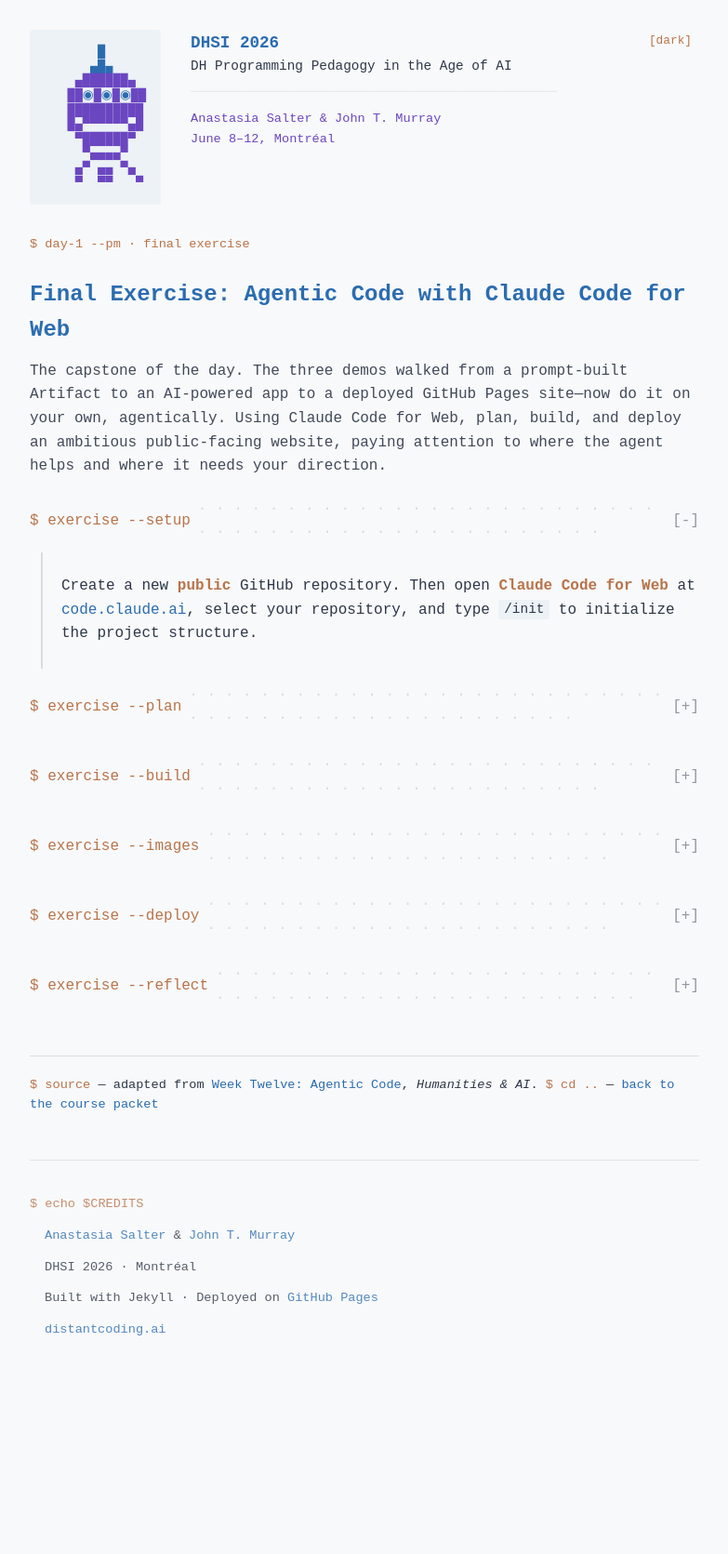
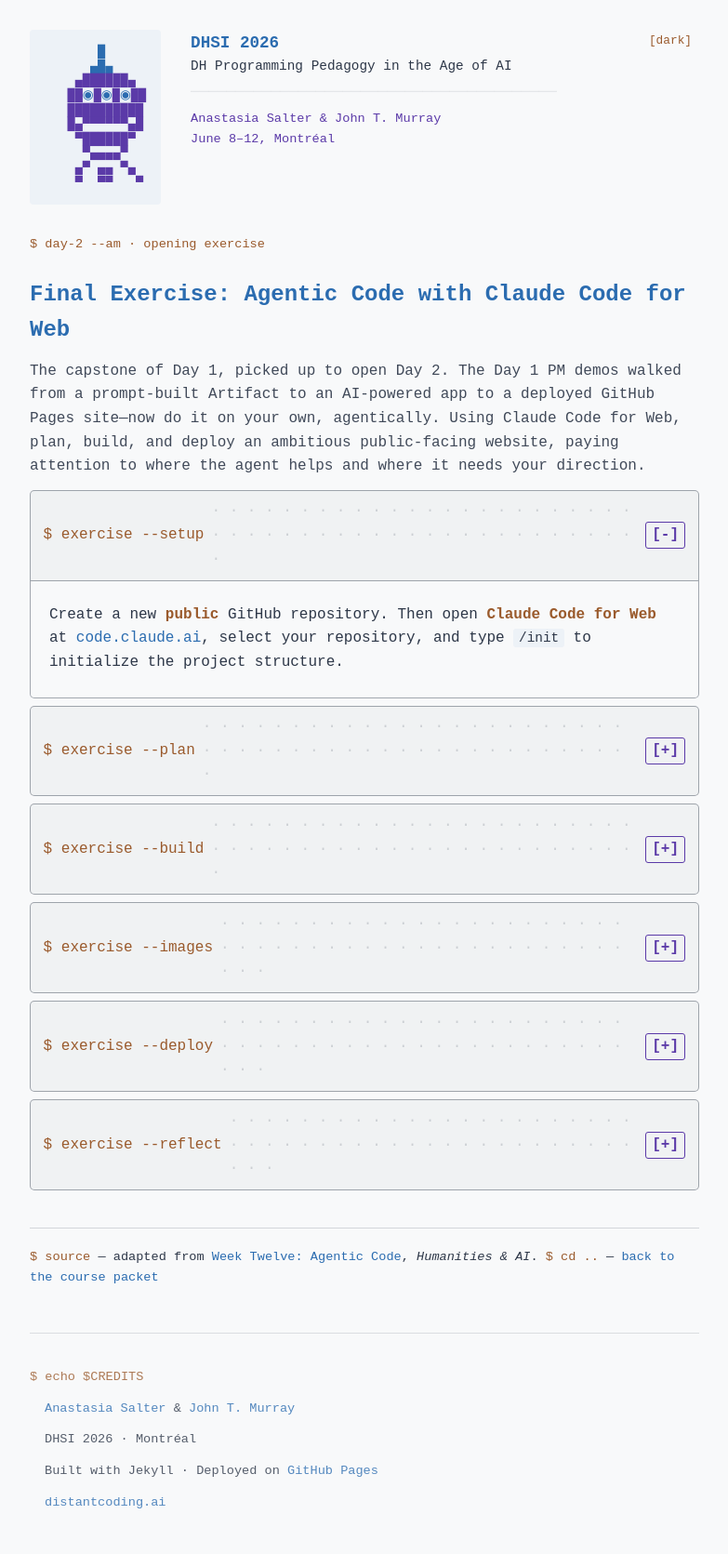
Before and after one commit to AMSUCF/DHSI_DH_AI_2026, a Jekyll site: the page built from final-exercise.md, in a window 1280 px wide. Shown: the whole page at 93% size, without its empty margins (248-1031 px from the left). Built offline with Jekyll 4.4.1, drawn with Linux system fonts in a browser that asks for light colours; before the commit the page ends 1485 px from its top, so only the background shows below that.

Commit message:
Improve accordion accessibility; reorganize Day 2 AM around Claude Code CLI
- Outline expandable section headers and box the [+]/[-] indicator at full
  opacity so it reads as a control; add keyboard focus ring
- Fix light-theme contrast (prompt color, darker accent) and add visible
  --border/--surface vars for structural dividers
- Move the Claude Code for Web capstone to open Day 2 AM (was Day 1 PM)
- Remove custom-slash-command material from Day 2 AM (not reached yet)
- Add Image Metadata with Claude Code demo page (butterfly metadata workflow)
  and link DistantCodingUMKC sample exercises
- Add MLA "AI and the Humanities" framework to suggested readings
- Mirror Day 2 + reading changes into the printable course packet

Co-Authored-By: Claude Opus 4.8 (1M context) <noreply@anthropic.com>

```diff
--- a/_sass/_accordion.scss
+++ b/_sass/_accordion.scss
@@ -7,12 +7,27 @@
     cursor: pointer;
     font-family: var(--font-mono);
     color: var(--prompt);
-    padding: 0.5rem 0;
+    padding: 0.6rem 0.85rem;
     list-style: none;
     user-select: none;
+    border: 1px solid var(--border);
+    border-radius: 5px;
+    background-color: var(--surface);
+    transition: border-color 0.2s ease, background-color 0.2s ease;
 
     &::-webkit-details-marker {
       display: none;
+    }
+
+    &:hover {
+      border-color: var(--output);
+      background-color: var(--surface-hover);
+    }
+
+    // Visible keyboard-focus ring for accessibility.
+    &:focus-visible {
+      outline: 2px solid var(--output);
+      outline-offset: 2px;
     }
 
     .prompt-text {
@@ -30,11 +45,20 @@
       }
     }
 
+    // Boxed, full-opacity [+]/[-] so it reads clearly as a control.
     .indicator {
       white-space: nowrap;
-      color: var(--text);
-      opacity: 0.5;
+      color: var(--accent);
+      font-weight: bold;
+      border: 1px solid var(--accent);
+      border-radius: 3px;
+      padding: 0.05rem 0.4rem;
     }
+  }
+
+  &[open] > summary {
+    border-bottom-left-radius: 0;
+    border-bottom-right-radius: 0;
   }
 
   &[open] > summary .indicator {
@@ -48,9 +72,12 @@
   }
 
   .accordion-content {
-    border-left: 2px solid var(--muted);
-    margin-left: 0.75rem;
-    padding: 0.75rem 0 0.75rem 1.25rem;
+    border: 1px solid var(--border);
+    border-top: none;
+    border-bottom-left-radius: 5px;
+    border-bottom-right-radius: 5px;
+    margin-left: 0;
+    padding: 0.75rem 1.25rem;
     overflow: hidden;
 
     h4 {
@@ -70,6 +97,6 @@
     font-size: 0.9rem;
     margin-bottom: 0.75rem;
     padding-bottom: 0.5rem;
-    border-bottom: 1px solid var(--muted);
+    border-bottom: 1px solid var(--border);
   }
 }
--- a/_sass/_theme.scss
+++ b/_sass/_theme.scss
@@ -2,10 +2,13 @@
   :root:not([data-theme="dark"]) {
     --bg: #f8f9fa;
     --text: #2d3748;
-    --prompt: #b8734a;
+    --prompt: #9a5a2c;
     --output: #2b6cb0;
-    --accent: #6b46c1;
-    --muted: rgba(45, 55, 72, 0.15);
+    --accent: #5b3aa8;
+    --muted: rgba(45, 55, 72, 0.18);
+    --border: rgba(45, 55, 72, 0.42);
+    --surface: rgba(45, 55, 72, 0.035);
+    --surface-hover: rgba(45, 55, 72, 0.07);
     --code-bg: #edf2f7;
   }
 }
--- a/_sass/_variables.scss
+++ b/_sass/_variables.scss
@@ -5,6 +5,9 @@
   --output: #7ec8e3;
   --accent: #c8b6ff;
   --muted: rgba(195, 218, 254, 0.15);
+  --border: rgba(195, 218, 254, 0.38);
+  --surface: rgba(195, 218, 254, 0.05);
+  --surface-hover: rgba(195, 218, 254, 0.1);
   --code-bg: #1e1b2e;
   --font-mono: 'Courier New', Courier, monospace;
 }
@@ -12,9 +15,12 @@
 [data-theme="light"] {
   --bg: #f8f9fa;
   --text: #2d3748;
-  --prompt: #b8734a;
+  --prompt: #9a5a2c;
   --output: #2b6cb0;
-  --accent: #6b46c1;
-  --muted: rgba(45, 55, 72, 0.15);
+  --accent: #5b3aa8;
+  --muted: rgba(45, 55, 72, 0.18);
+  --border: rgba(45, 55, 72, 0.42);
+  --surface: rgba(45, 55, 72, 0.035);
+  --surface-hover: rgba(45, 55, 72, 0.07);
   --code-bg: #edf2f7;
 }
--- a/final-exercise.md
+++ b/final-exercise.md
@@ -3,11 +3,11 @@ layout: default
 title: "Final Exercise: Agentic Code with Claude Code for Web"
 ---
 
-<p class="page-prompt">$ day-1 --pm · final exercise</p>
+<p class="page-prompt">$ day-2 --am · opening exercise</p>
 
 ## Final Exercise: Agentic Code with Claude Code for Web
 
-<p class="page-lead" markdown="1">The capstone of the day. The three demos walked from a prompt-built Artifact to an AI-powered app to a deployed GitHub Pages site—now do it on your own, agentically. Using Claude Code for Web, plan, build, and deploy an ambitious public-facing website, paying attention to where the agent helps and where it needs your direction.</p>
+<p class="page-lead" markdown="1">The capstone of Day 1, picked up to open Day 2. The Day 1 PM demos walked from a prompt-built Artifact to an AI-powered app to a deployed GitHub Pages site—now do it on your own, agentically. Using Claude Code for Web, plan, build, and deploy an ambitious public-facing website, paying attention to where the agent helps and where it needs your direction.</p>
 
 <details class="accordion-section" open>
 <summary>
```
Also changed, not shown: dhsi-2026-course-packet.md (+8 -3 lines), image-metadata.md (added, +91 -0 lines), index.md (+12 -4 lines).
